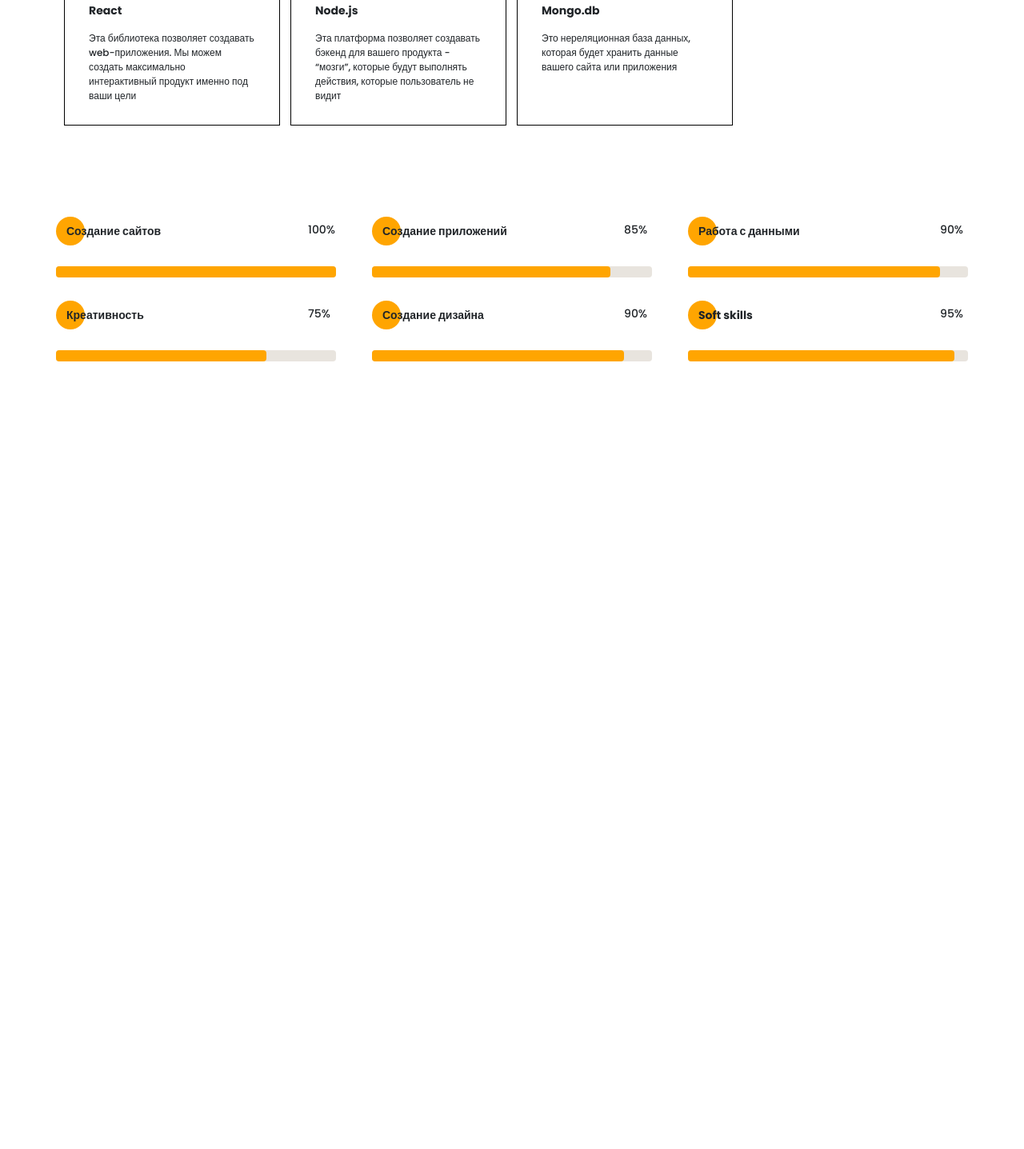
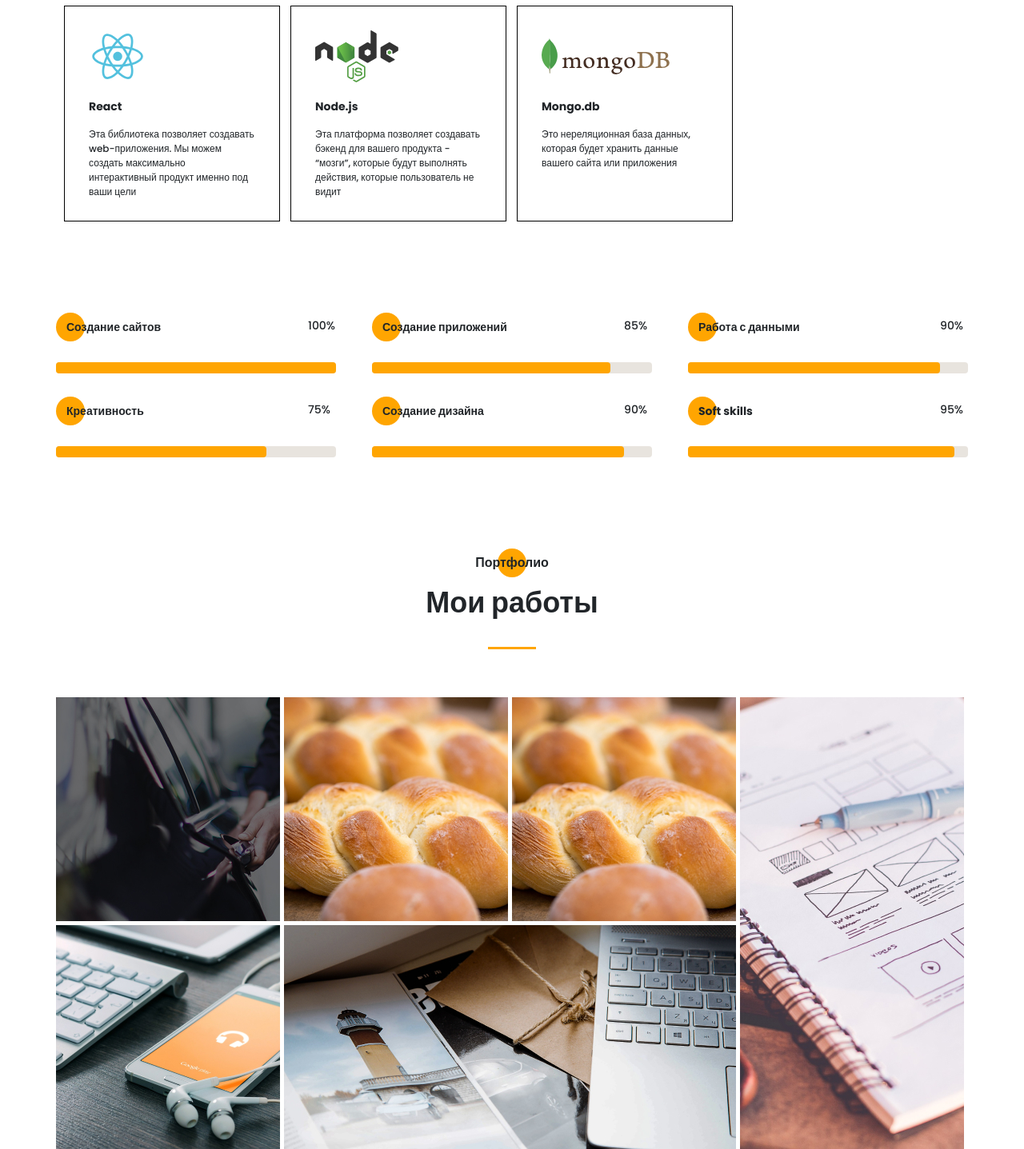
Before and after one commit to SalavatIskhakov/portfolio, a website: page src/index.html in a window 1280 px wide. Shown: the part 2795-4232 px from the top of the page at 80% size. Before the commit the page ends 3247 px from the top, so only its background shows below. Drawn offline with nearby package versions, Linux system fonts and the light colour scheme; files that its build step writes are made by us from their sources; files whose address does not match are found by name.

Commit message:
portfolio section

```diff
--- a/src/index.html
+++ b/src/index.html
@@ -162,8 +162,8 @@
 
   <section class="resume">
     <div class="container">
-      <h2 class="title title_fz16 resume__title">Опыт</h2>
-      <div class="title title_fz36 resume__subtitle">Чем я буду полезна</div>
+      <h2 class="title title_fz16 title__section-title">Опыт</h2>
+      <div class="title title_fz36 title__section-subtitle">Чем я буду полезна</div>
       <div class="divider"></div>
 
       <div class="resume__wrapper">
@@ -243,8 +243,8 @@
 
   <section class="skills">
     <div class="container">
-      <h2 class="title title_fz16 resume__title">Навыки</h2>
-      <div class="title title_fz36 resume__subtitle">Что я использую в работе</div>
+      <h2 class="title title_fz16 title__section-title">Навыки</h2>
+      <div class="title title_fz36 title__section-subtitle">Что я использую в работе</div>
       <div class="divider"></div>
 
       <div class="skills__items">
@@ -352,6 +352,35 @@
     </div>
   </section>
 
+  <section class="portfolio">
+    <div class="container">
+      <h2 class="title title_fz16 title__section-title">Портфолио</h2>
+      <div class="title title_fz36 title__section-subtitle">Мои работы</div>
+      <div class="divider"></div>
+
+      <div class="portfolio__wrapper">
+        <a href="/example" class="portfolio__item">
+          <img src="img/works/uber.jpg" alt="uber">
+        </a>
+        <a href="/example" class="portfolio__item">
+          <img src="img/works/bread.jpg" alt="bread">
+        </a>
+        <a href="/example" class="portfolio__item">
+          <img src="img/works/bread.jpg" alt="bread">
+        </a>
+        <a href="/example" class="portfolio__item vertical">
+          <img src="img/works/plans.jpg" alt="plans">
+        </a>
+        <a href="/example" class="portfolio__item">
+          <img src="img/works/ipad.jpg" alt="ipad">
+        </a>
+        <a href="/example" class="portfolio__item horizonal">
+          <img src="img/works/mac.jpg" alt="mac">
+        </a>
+      </div>
+    </div>
+  </section>
+
   <script src="js/script.js"></script>
 </body>
 
--- /dev/null
+++ b/src/sass/blocks/_portfolio.scss
@@ -0,0 +1,28 @@
+.portfolio {
+  padding-top: 120px;
+  &__wrapper {
+    margin-top: 60px;
+    display: grid;
+    grid-template: repeat(2, 280px) / repeat(4, 280px);
+    grid-template-rows: 280px;
+    gap: 5px;
+    .vertical {
+      grid-row: 1 / 3;
+      grid-column: 4 / 5;
+    }
+    .horizonal {
+      grid-row: 2 / 3;
+      grid-column: 2 / 4;
+    }
+  }
+  &__item {
+    transition: all 0.6s;
+    img {
+      width: 100%;
+    }
+    &:hover {
+      transform: scale(1.05);
+      filter: grayscale(100%);
+    }
+  }
+}
--- a/src/sass/blocks/_resume.scss
+++ b/src/sass/blocks/_resume.scss
@@ -1,18 +1,5 @@
 .resume {
   padding-top: 120px;
-  &__title {
-    position: relative;
-    text-align: center;
-    @include before_circle;
-    &:before {
-      top: -6px;
-      left: 50%;
-      transform: translateX(-50%);
-    }
-  }
-  &__subtitle {
-    text-align: center;
-  }
   &__wrapper {
     padding: 60px 65px 0 65px;
     display: grid;
--- a/src/sass/blocks/_skills.scss
+++ b/src/sass/blocks/_skills.scss
@@ -1,4 +1,5 @@
 .skills {
+  padding-top: 120px;
   &__items {
     margin-top: 60px;
     padding: 0 10px;
--- a/src/sass/blocks/_title.scss
+++ b/src/sass/blocks/_title.scss
@@ -23,4 +23,17 @@
   &_white {
     color: #fff;
   }
+  &__section-title {
+    position: relative;
+    text-align: center;
+    @include before_circle;
+    &:before {
+      top: -6px;
+      left: 50%;
+      transform: translateX(-50%);
+    }
+  }
+  &__section-subtitle {
+    text-align: center;
+  }
 }
--- a/src/sass/style.scss
+++ b/src/sass/style.scss
@@ -30,3 +30,4 @@
 @import "blocks/about";
 @import "blocks/resume";
 @import "blocks/skills";
+@import "blocks/portfolio";
```
Also changed, not shown: dist/css/style.min.css, dist/example/index.html (added), dist/img/works/mac.jpg (added), dist/index.html, src/img/works/mac.jpg (added), src/img/works/pulse.jpg (deleted).
